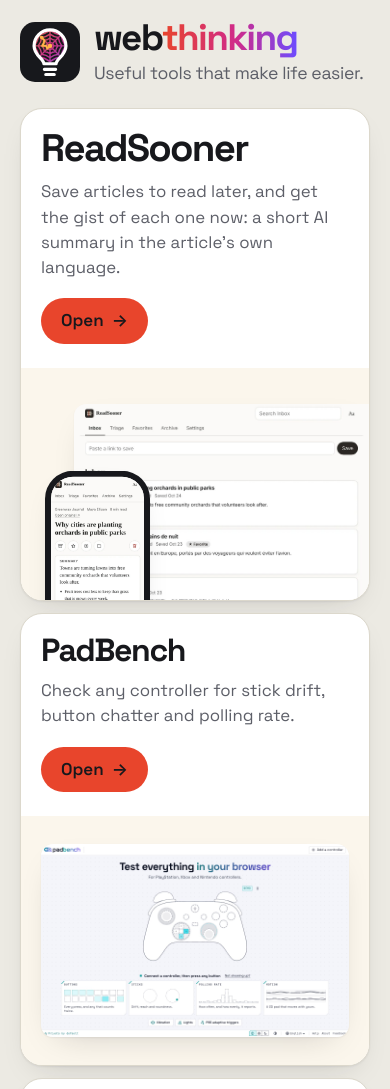
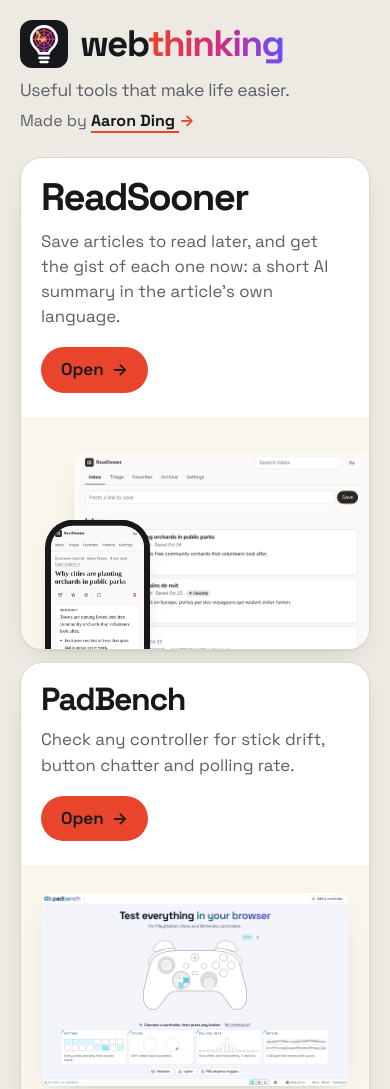
Before and after one commit to aaronding/webthinking, a plain HTML site: page index.html in a window 390 px wide. Shown: the top 1089 px of the page. Drawn offline with Linux system fonts and the light colour scheme.

Commit message:
Promote the author link and date the copyright from 2018
"Made by Aaron Ding" moves from the bottom credits to right under the
pitch, linking to /me/. On narrow screens the logo sits on the name's
line and the pitch and author line run flush left under it.

Both footers read "© 2018–2026": the site first went up in 2018.

```diff
--- a/index.html
+++ b/index.html
@@ -43,6 +43,7 @@
         <div>
           <h1>web<span class="think">thinking</span></h1>
           <p class="pitch">Useful tools that make life easier.</p>
+          <p class="by">Made by <a href="/me/">Aaron Ding <span aria-hidden="true">→</span></a></p>
         </div>
       </div>
     </header>
@@ -137,8 +138,8 @@
         </button>
       </div>
       <div class="credit">
-        <p>Made by <a href="/me/">Aaron Ding</a> · <a href="https://github.com/aaronding">Source on GitHub</a></p>
-        <p>© 2026 webthinking.io</p>
+        <p><a href="https://github.com/aaronding">Source on GitHub</a></p>
+        <p>© 2018–2026 webthinking.io</p>
       </div>
     </footer>
   </div>
--- a/style.css
+++ b/style.css
@@ -222,6 +222,33 @@ h1 {
   line-height: 1.2;
   letter-spacing: -0.02em;
   color: var(--muted);
+}
+
+/* Who made these, right under the pitch, linking to the bio page. */
+.by {
+  margin: 22px 0 0;
+  font-size: 1.05rem;
+  color: var(--muted);
+}
+
+.by a {
+  color: var(--text);
+  font-weight: 700;
+  white-space: nowrap;
+  text-decoration: underline;
+  text-decoration-color: var(--accent);
+  text-decoration-thickness: 2px;
+  text-underline-offset: 5px;
+}
+
+.by a span {
+  display: inline-block;
+  color: var(--accent);
+  transition: transform 0.2s ease;
+}
+
+.by a:hover span {
+  transform: translateX(3px);
 }
 
 /* ---------- Theme switch ---------- */
@@ -586,16 +613,23 @@ html:not(.js) .theme {
     display: none;
   }
 
+  /* The logo sits on the name's line; the pitch and the author line run
+     the full width under them, flush with the logo's left edge. */
   .brand {
-    display: flex;
+    display: grid;
+    grid-template-columns: auto minmax(0, 1fr);
     align-items: center;
-    gap: 14px;
+    column-gap: 12px;
     min-width: 0;
   }
 
+  .brand > div {
+    display: contents;
+  }
+
   .mark {
-    width: 60px;
-    height: 60px;
+    width: 48px;
+    height: 48px;
     margin: 0;
   }
 
@@ -603,10 +637,20 @@ html:not(.js) .theme {
     font-size: clamp(2.3rem, 5vw, 2.8rem);
   }
 
+  .pitch,
+  .by {
+    grid-column: 1 / -1;
+  }
+
   .pitch {
     max-width: none;
-    margin-top: 6px;
+    margin-top: 12px;
     font-size: 1.1rem;
+  }
+
+  .by {
+    margin-top: 8px;
+    font-size: 1rem;
   }
 
   .foot {
```
Also changed, not shown: me/index.html (+1 -1 lines).
